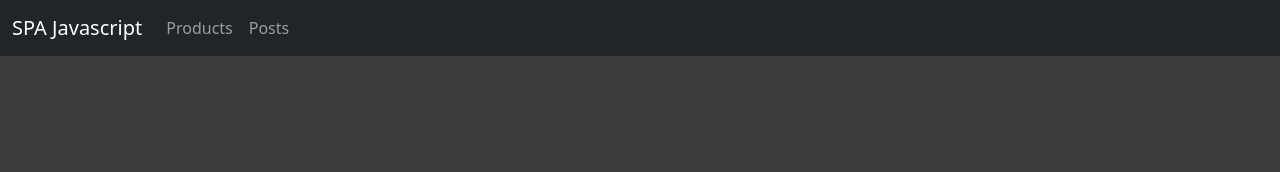
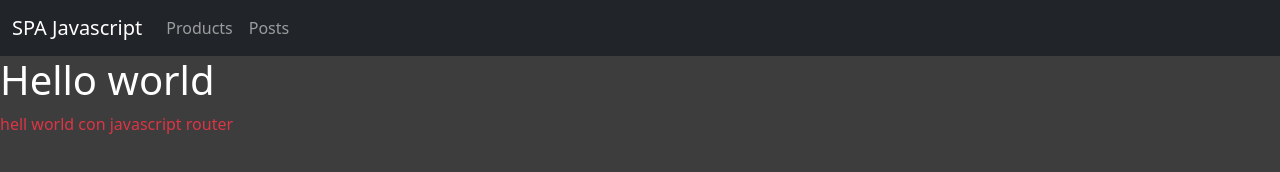
Before and after one commit to SusannaMontero/DESPLEGAMENT-Reto10, a website built with webpack: page src/index.html in a window 1280 px wide. Both pictures are taken after a click on the link "SPA Javascript". Built offline with nearby package versions, Linux system fonts and the light colour scheme.

Commit message:
html loader instalado

```diff
--- a/notas.txt
+++ b/notas.txt
@@ -13,3 +13,4 @@ instalar sass npm 'npm install node-sass'
 instalar sass loader webpack 'npm install sass-loader'
 ejecutar 'npm init -y' para ver los paquetes instalados
 instalar bootstrap 'npm install bootstrap'
+instalar loader de html 'npm install html-loader'
--- a/package.json
+++ b/package.json
@@ -6,6 +6,7 @@
   "dependencies": {
     "bootstrap": "^5.0.0",
     "css-loader": "^5.2.4",
+    "html-loader": "^2.1.2",
     "html-webpack-plugin": "^5.3.1",
     "node-sass": "^5.0.0",
     "sass-loader": "^11.0.1",
--- a/src/index.html
+++ b/src/index.html
@@ -8,7 +8,8 @@
 </head>
 <body>
 
-    <nav class="navbar navbar-expand-lg navbar-dark bg-dark">
+      <!-- Navegacion -->
+      <nav class="navbar navbar-expand-lg navbar-dark bg-dark">
         <div class="container-fluid">
           <a class="navbar-brand" href="#/">SPA Javascript</a>
           <button class="navbar-toggler" type="button" data-bs-toggle="collapse" data-bs-target="#navbarNav" aria-controls="navbarNav" aria-expanded="false" aria-label="Toggle navigation">
@@ -29,5 +30,9 @@
         </div>
       </nav>
 
+      <!-- Main section -->
+      <section id="root"></section>
+
+
 </body>
 </html>
--- a/src/main.js
+++ b/src/main.js
@@ -5,7 +5,7 @@ import {router} from './router/index.routes';
 console.log('hello world');
 console.log(window.location.host);
 
-
+router(window.location.hash);
 
 // Captura el evento de cada vez que cambia de hash(#)
 window.addEventListener('hashchange', () => {
--- a/src/router/index.routes.js
+++ b/src/router/index.routes.js
@@ -1,9 +1,17 @@
+import Home from '../views/home.js'
+
+let content = document.getElementById('root');
+
 const router = (route) => {
+    //Para limpiar el contenido cada vez que cambia
+    content.innerHTML = '';
     switch(route) {
         case '#/':
-            return console.log("home!")
+            return content.appendChild(Home());
         case '#/posts':
             return console.log("posts!")
+        case '#/products':
+            return console.log("products!")
         default:
             return console.log("404")
     }
--- /dev/null
+++ b/src/views/home.js
@@ -0,0 +1,12 @@
+export default () => {
+    const views = `
+        <h1>Hello world</h1>
+        <p class="text-danger">hell world con javascript router</p>
+    `;
+
+    const divElement = document.createElement('div');
+    divElement.classList = 'text-white';
+    divElement.innerHTML = views;
+
+    return divElement;
+};
--- a/webpack.config.js
+++ b/webpack.config.js
@@ -17,6 +17,10 @@ module.exports = {
     },
     module: {
         rules: [
+          {
+            test: /\.html$/i,
+            loader: 'html-loader',
+          },
           {
             // Webpack loader de css
             test: /\.css$/i,
```
Also changed, not shown: 1 other file.
